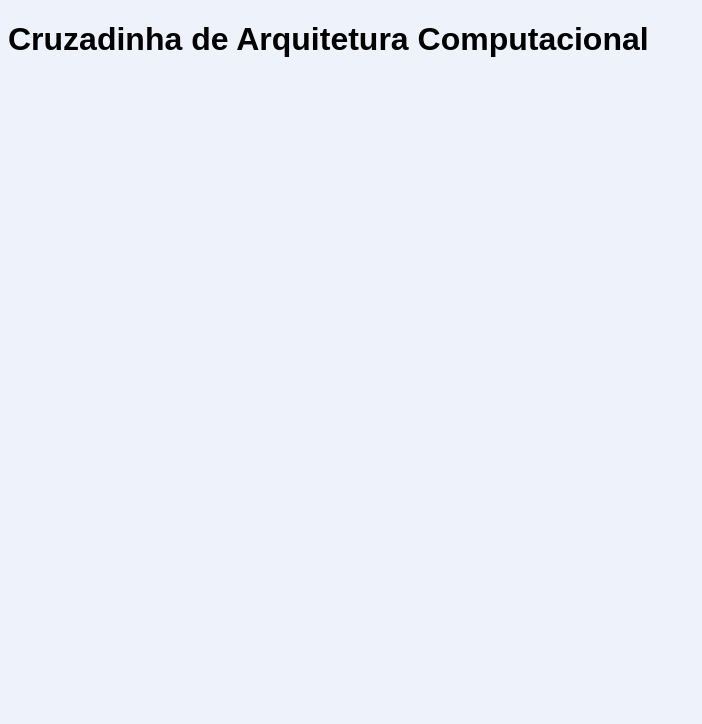
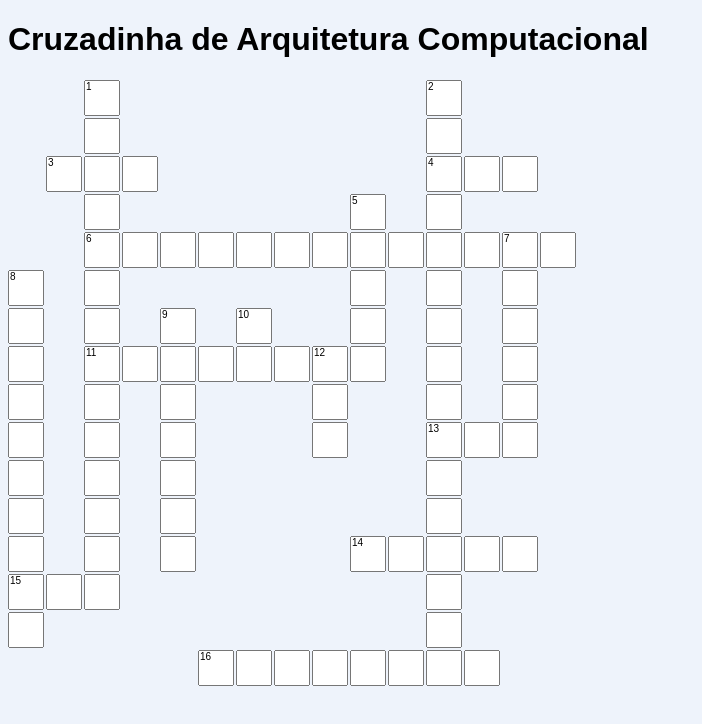
Before and after one commit to adrianpatricio-dev/arqcomp-cruzadinha, a plain HTML site: page index.html in a window 1280 px wide. Shown: the whole page, without its empty margins (0-702 px from the left). Drawn offline with Linux system fonts and the light colour scheme.

Commit message:
feat: adiciona tabuleiro com 16 palavras

```diff
--- a/script.js
+++ b/script.js
@@ -1,2 +1,98 @@
-// Teste: se esta mensagem aparecer no Console (F12), o JS está ligado ao HTML
-console.log("script carregado");
+// ===== PARTE A: os dados do tabuleiro =====
+
+// Tamanho da grade (igual ao desenho que fizemos)
+const LINHAS = 16;
+const COLUNAS = 15;
+
+// Cada objeto é uma palavra: onde começa (linha e coluna, contando a partir de 0)
+// e para onde vai ("H" = horizontal, "V" = vertical)
+const palavras = [
+    { numero: 1,  palavra: "MEMORIADEMASSA",   linha: 0,  coluna: 2,  direcao: "V" },
+    { numero: 2,  palavra: "MICROCONTROLADOR", linha: 0,  coluna: 11, direcao: "V" },
+    { numero: 3,  palavra: "DMA",              linha: 2,  coluna: 1,  direcao: "H" },
+    { numero: 4,  palavra: "CPU",              linha: 2,  coluna: 11, direcao: "H" },
+    { numero: 5,  palavra: "CACHE",            linha: 3,  coluna: 9,  direcao: "V" },
+    { numero: 6,  palavra: "REGISTRADORES",    linha: 4,  coluna: 2,  direcao: "H" },
+    { numero: 7,  palavra: "EEPROM",           linha: 4,  coluna: 13, direcao: "V" },
+    { numero: 8,  palavra: "ADDRESSBUS",       linha: 5,  coluna: 0,  direcao: "V" },
+    { numero: 9,  palavra: "DATABUS",          linha: 6,  coluna: 4,  direcao: "V" },
+    { numero: 10, palavra: "UC",               linha: 6,  coluna: 6,  direcao: "V" },
+    { numero: 11, palavra: "DUALCORE",         linha: 7,  coluna: 2,  direcao: "H" },
+    { numero: 12, palavra: "RAM",              linha: 7,  coluna: 8,  direcao: "V" },
+    { numero: 13, palavra: "ROM",              linha: 9,  coluna: 11, direcao: "H" },
+    { numero: 14, palavra: "FLASH",            linha: 12, coluna: 9,  direcao: "H" },
+    { numero: 15, palavra: "ULA",              linha: 13, coluna: 0,  direcao: "H" },
+    { numero: 16, palavra: "QUADCORE",         linha: 15, coluna: 5,  direcao: "H" }
+];
+
+
+// ===== PARTE B: montar o mapa (matriz) com as letras =====
+
+// Cria uma grade de LINHAS x COLUNAS com tudo vazio (null)
+const mapa = [];
+for (let l = 0; l < LINHAS; l++) {
+    mapa.push([]);
+    for (let c = 0; c < COLUNAS; c++) {
+        mapa[l].push(null);
+    }
+}
+
+// Para cada palavra, grava cada letra na casa certa do mapa
+for (let i = 0; i < palavras.length; i++) {
+    const p = palavras[i];
+
+    for (let j = 0; j < p.palavra.length; j++) {
+        let linha = p.linha;
+        let coluna = p.coluna;
+
+        if (p.direcao === "H") {
+            coluna = coluna + j; // horizontal: anda para a direita
+        } else {
+            linha = linha + j;   // vertical: anda para baixo
+        }
+
+        mapa[linha][coluna] = p.palavra[j];
+    }
+}
+
+
+// ===== PARTE C: desenhar o tabuleiro na tela =====
+
+const tabuleiro = document.getElementById("tabuleiro");
+
+// Guarda os campos de digitar por posição, para usar depois no botão Conferir
+const campos = [];
+
+for (let l = 0; l < LINHAS; l++) {
+    campos.push([]);
+
+    for (let c = 0; c < COLUNAS; c++) {
+        const casa = document.createElement("div");
+        casa.classList.add("casa");
+
+        if (mapa[l][c] === null) {
+            // Casa sem letra: fica vazia (vai ser escura no CSS)
+            casa.classList.add("vazia");
+            campos[l].push(null);
+        } else {
+            // Casa com letra: vira um campo que aceita só 1 caractere
+            const campo = document.createElement("input");
+            campo.maxLength = 1;
+            casa.appendChild(campo);
+            campos[l].push(campo);
+        }
+
+        tabuleiro.appendChild(casa);
+    }
+}
+
+// Coloca o número da pista na casa onde cada palavra começa
+for (let i = 0; i < palavras.length; i++) {
+    const p = palavras[i];
+    const casa = campos[p.linha][p.coluna].parentElement;
+
+    const numero = document.createElement("span");
+    numero.classList.add("numero");
+    numero.textContent = p.numero;
+    casa.appendChild(numero);
+}
--- a/style.css
+++ b/style.css
@@ -1,5 +1,36 @@
-/* Teste: se o fundo ficar azul-claro, o CSS está ligado ao HTML */
 body {
     background-color: #eef3fb;
     font-family: Arial, sans-serif;
 }
+
+/* A grade do tabuleiro: 15 colunas de 36px (igual a COLUNAS no script.js) */
+#tabuleiro {
+    display: grid;
+    grid-template-columns: repeat(15, 36px);
+    gap: 2px;
+}
+
+/* Cada casa é um quadrado; "relative" deixa o número ficar no cantinho */
+.casa {
+    width: 36px;
+    height: 36px;
+    position: relative;
+}
+
+/* O campo ocupa a casa inteira, com a letra centralizada */
+.casa input {
+    width: 100%;
+    height: 100%;
+    box-sizing: border-box;
+    text-align: center;
+    text-transform: uppercase;
+}
+
+/* Número da pista, pequeno, no canto superior esquerdo da casa */
+.numero {
+    position: absolute;
+    top: 1px;
+    left: 2px;
+    font-size: 10px;
+    pointer-events: none; /* o clique "atravessa" o número e chega no campo */
+}
```
